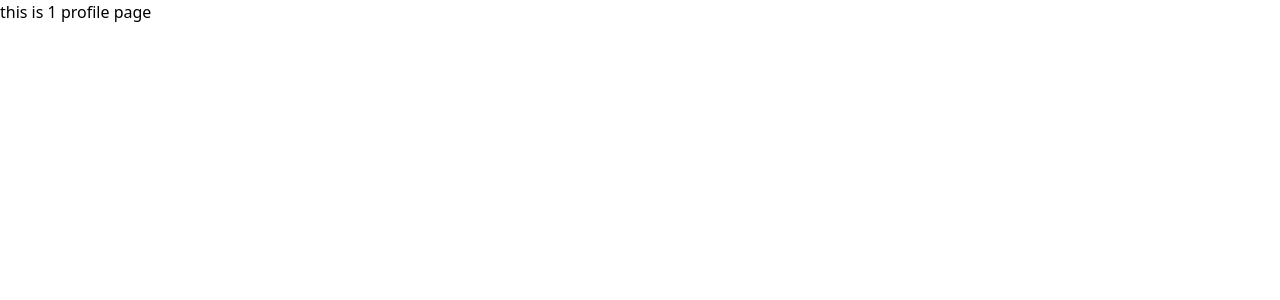
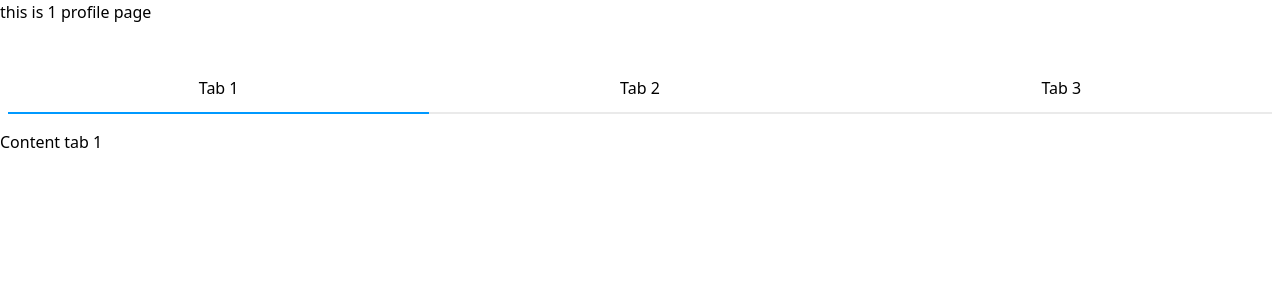
Before and after one commit to seriusanbudi/next-project, a Next.js app: page /1 in a window 1280 px wide. Shown: the top 300 px of the page. Built offline with nearby package versions, Linux system fonts and the light colour scheme.

Commit message:
:sparkles: add tab example

```diff
--- a/pages/[username].js
+++ b/pages/[username].js
@@ -1,10 +1,60 @@
 import { useRouter } from "next/router";
+import { useState } from "react";
+import styled from "styled-components";
+
+const TabItem = styled("button")`
+  padding: 12px 24px;
+  width: 100%;
+  outline: none;
+  border-bottom: solid 2px #eaeaea;
+
+  :focus {
+    outline: none;
+  }
+
+  ${({ active }) =>
+    active &&
+    `
+    border-bottom: solid 2px #0099ff;
+  `}
+`;
 
 const UserProfilePage = () => {
   const router = useRouter();
   const { query } = router;
 
-  return <div>this is {query.username} profile page</div>;
+  const [selectedTab, setSelectedTab] = useState("tab_1");
+
+  return (
+    <div>
+      <div className="mb-10">this is {query.username} profile page</div>
+
+      <div className="flex justify-between px-2 mb-4">
+        <TabItem
+          active={selectedTab === "tab_1"}
+          onClick={() => setSelectedTab("tab_1")}
+        >
+          Tab 1
+        </TabItem>
+        <TabItem
+          active={selectedTab === "tab_2"}
+          onClick={() => setSelectedTab("tab_2")}
+        >
+          Tab 2
+        </TabItem>
+        <TabItem
+          active={selectedTab === "tab_3"}
+          onClick={() => setSelectedTab("tab_3")}
+        >
+          Tab 3
+        </TabItem>
+      </div>
+
+      {selectedTab === "tab_1" && <div>Content tab 1</div>}
+      {selectedTab === "tab_2" && <div>Content tab 2</div>}
+      {selectedTab === "tab_3" && <div>Content tab 3</div>}
+    </div>
+  );
 };
 
 export default UserProfilePage;
```
